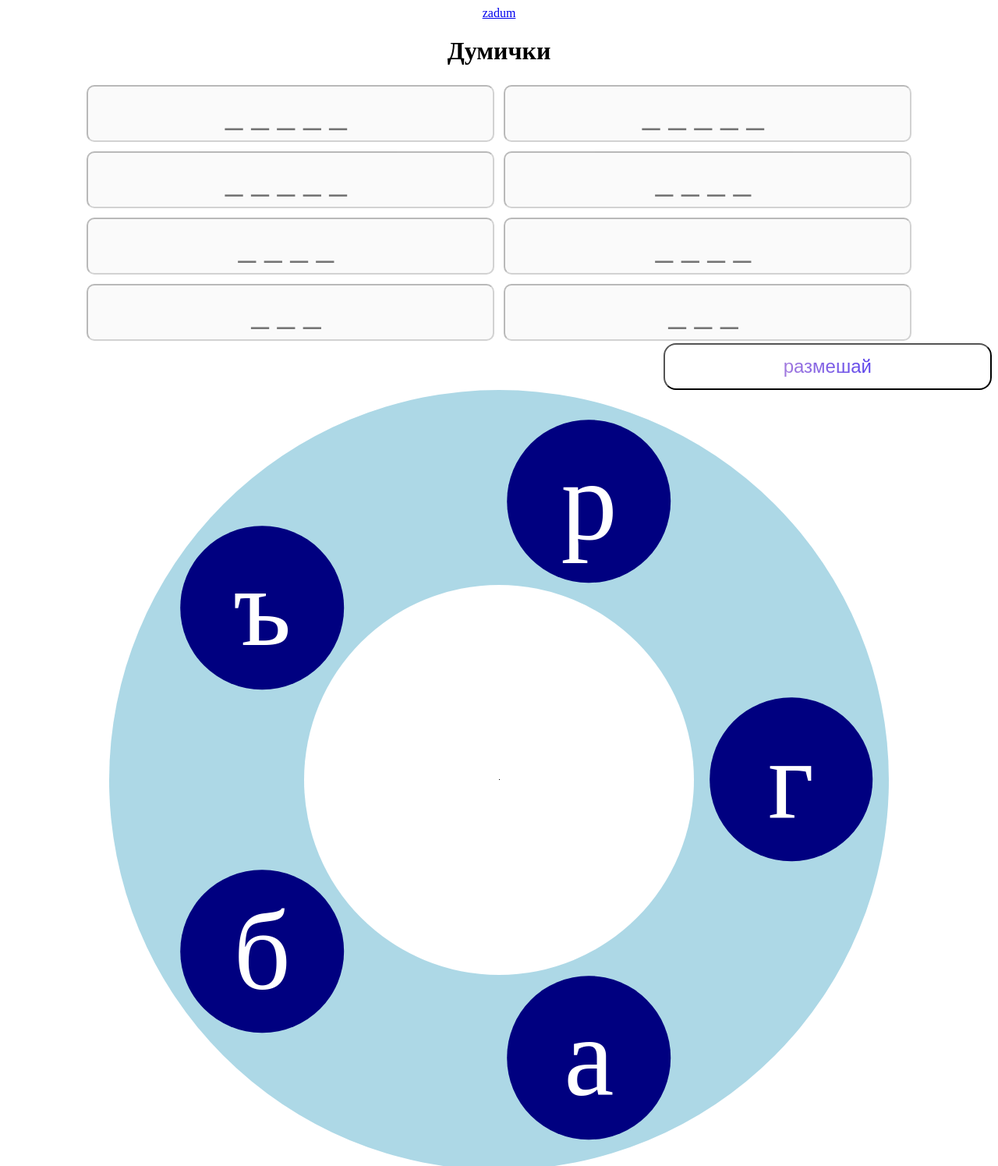
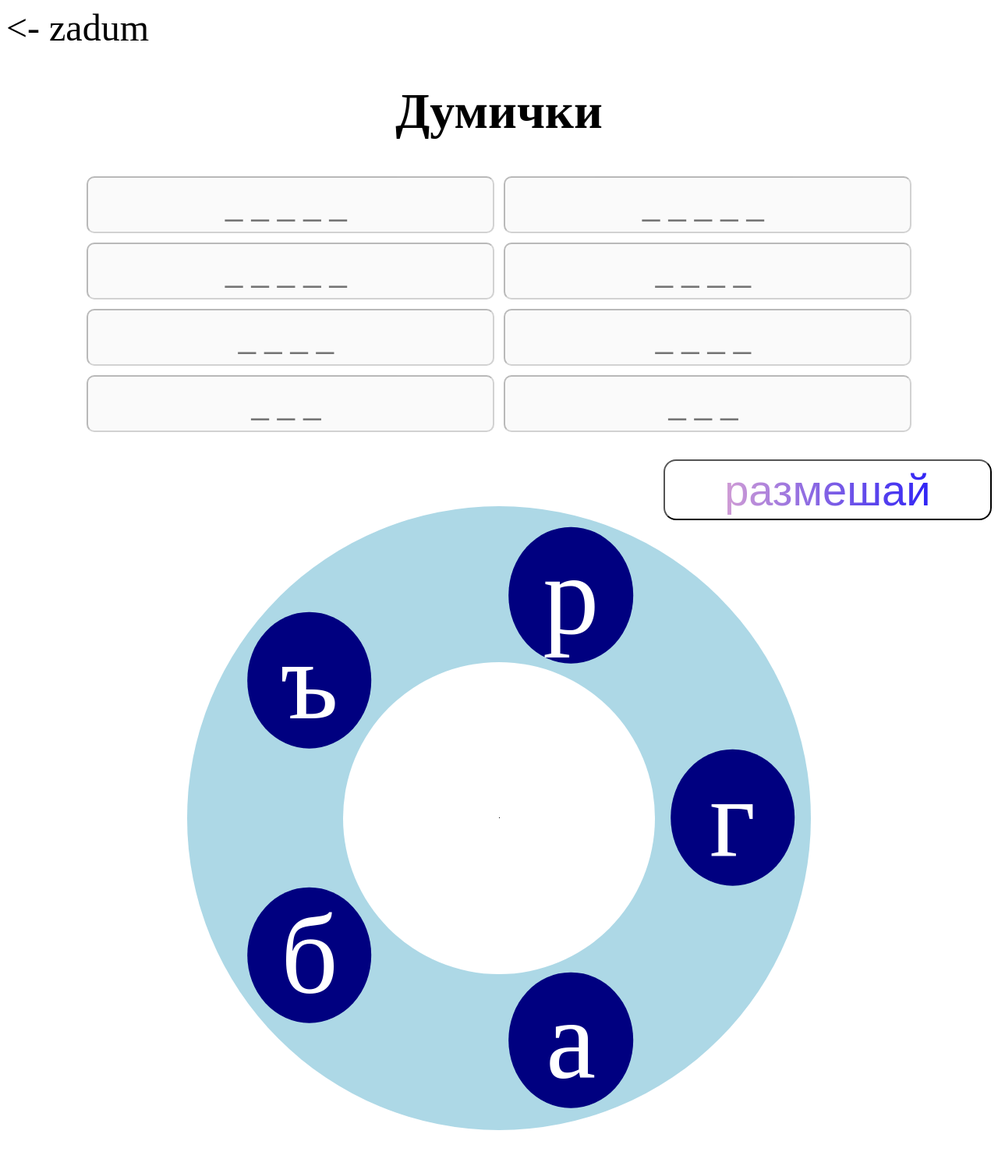
Before and after one commit to Aliksalot/kolevsait, a plain HTML site: page docs/dumichki/index.html in a window 1280 px wide. Shown: the top 1495 px of the page at 78% size. After the commit the page ends 1457 px from the top, so only its background shows below. Drawn offline with Linux system fonts and the light colour scheme.

Commit message:
Wokrs ok on mobile, aboslutely shit on pc

```diff
--- a/docs/dumichki/index.html
+++ b/docs/dumichki/index.html
@@ -6,7 +6,7 @@
 
   <body>
     <main>
-      <a href='/'>zadum</a>
+      <a href='/' class="back"> <- zadum</a>
       <h1>Думички</h1>
       <div id='win'>
         ПЕЧЕЛИШ, НЕГРЕ!
--- a/docs/dumichki/script.mjs
+++ b/docs/dumichki/script.mjs
@@ -2,9 +2,9 @@ import levels from './levels.json' with {type: 'json'}
 
 let game;
 
-const Rs = 500;
-const Rb = 1000;
-const letterSize = 100;
+const Rs = 400;
+const Rb = 800;
+const letterSize = 150;
 //375
 const letterR = Rs + ((Rb - Rs) / 2);
 
@@ -289,9 +289,9 @@ game.loadFromLocal();
 let currentHoveredLetter = null;
 
 const handleTouchStart = (event) => {
-  event.preventDefault();
   const target = document.elementFromPoint(event.touches[0].clientX, event.touches[0].clientY);
   if(target.classList.contains("letter")) {
+    event.preventDefault();
     currentHoveredLetter = target;
     target.classList.add("hover");
     letterClicked({ ...event, target });
--- a/docs/dumichki/style.css
+++ b/docs/dumichki/style.css
@@ -1,6 +1,6 @@
 :root{
-  --wheel-dimentions: 1000px;
-  --inner-wheel-dimentions: 500px;
+  --wheel-dimentions: 800px;
+  --inner-wheel-dimentions: 400px;
   --game-max-width: 1600px;
 }
 main {
@@ -10,6 +10,15 @@ main {
   flex-direction: column;
   align-items: center;
   position: relative;
+}
+.back {
+  font-size: 3rem;
+  width: 100%;
+  text-decoration: none;
+  color: black;
+}
+h1{
+  font-size: 4rem;
 }
 #win {
   display: none;
@@ -89,9 +98,9 @@ main {
 }
 .letter {
   font-size: 9rem;
-  width: 200px;
+  padding: .3rem .3rem;
+  width: 150px;
   aspect-ratio: 1/1;
-  padding: .3rem .3rem;
   z-index: 999;
   position: absolute;
   display: grid;
@@ -136,9 +145,10 @@ main {
   width: 100%;
   grid-template-columns: 1fr 1fr 1fr;
   height: 60px;
+  margin-top: 2rem;
 }
 #shuffle-button{
-  font-size: 1.5rem;
+  font-size: 3.5rem;
   border-radius: 1rem;
   padding: .3rem 1.5rem;
   grid-column: 3;
@@ -151,13 +161,13 @@ main {
 }
 @keyframes lettergradient {
   0% {
-    font-size: 1.5rem;
+    font-size: 3.5rem;
   }
   50% {
-    font-size: 1.7rem;
+    font-size: 4rem;
   }
   100% {
-    background-position: 1.5rem;
+    background-position: 3.5rem;
   }
 
 }
```
